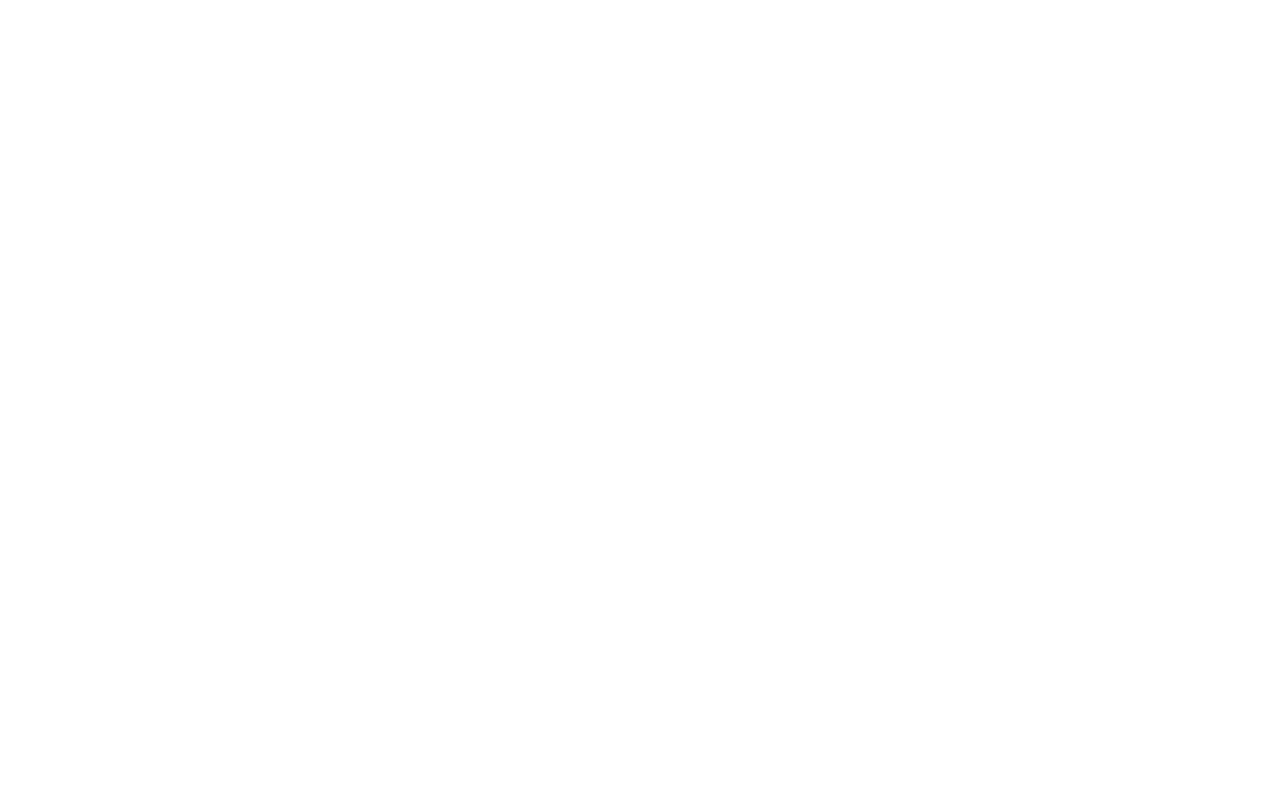
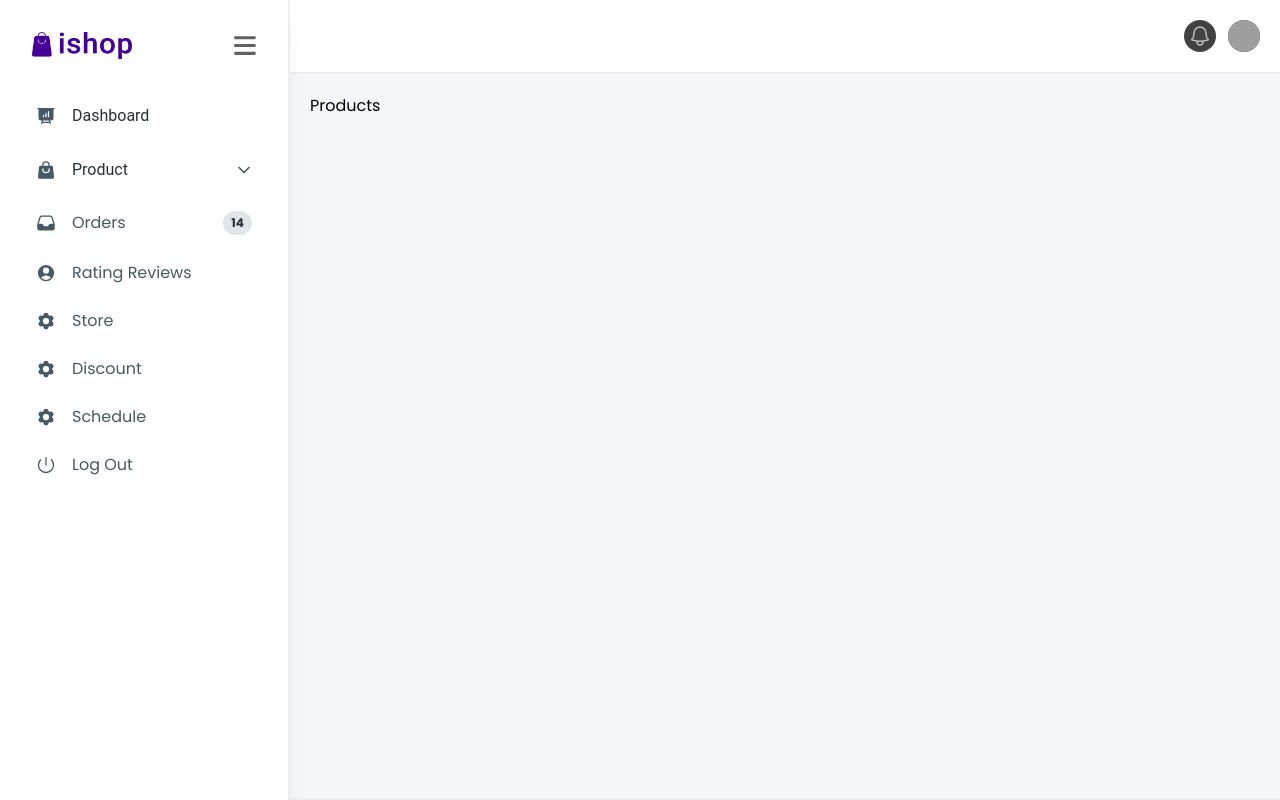
Before and after one commit to my-project-hub/ITS-2011-cw-e-commerce, a React (Vite) app in the folder FRONTEND/: page /admin/products in a window 1280 px wide. Before the commit this address had no page. Built offline with nearby package versions, Linux system fonts and the light colour scheme; grey boxes are pictures that could not be loaded.

Commit message:
add routing

```diff
--- a/FRONTEND/src/App.tsx
+++ b/FRONTEND/src/App.tsx
@@ -1,6 +1,7 @@
 import AdminDashboard from './page/admin-dashboard.page';
 import AdminLogin from './page/admin-login.page'
 import { BrowserRouter, Route, Routes } from "react-router-dom";
+import AdminProduct from './page/admin-products.page';
 
 function App() {
 
@@ -10,6 +11,7 @@
         <Routes>
           <Route path='/login' element={<AdminLogin />} />
           <Route path='/dashboard' element={<AdminDashboard />} />
+          <Route path='/products' element={<AdminProduct />} />
         </Routes>
       </BrowserRouter>
     </>
--- a/FRONTEND/src/component/multilevel-sidebar.component.tsx
+++ b/FRONTEND/src/component/multilevel-sidebar.component.tsx
@@ -22,6 +22,7 @@
 import { ChevronRightIcon, ChevronDownIcon } from "@heroicons/react/24/outline";
 import { FontAwesomeIcon } from "@fortawesome/react-fontawesome";
 import { faBars } from "@fortawesome/free-solid-svg-icons";
+import { Navigate, useNavigate } from "react-router";
 
 export default function MultiLevelSidebar() {
   const [open, setOpen] = React.useState(0);
@@ -29,6 +30,9 @@
   const handleOpen = (value:any) => {
     setOpen(open === value ? 0 : value);
   };
+
+  const navigate = useNavigate();
+
 
   return (
     <Card className="bg-white relative border-r-2 h-screen rounded-none w-full max-w-[20rem] p-4 shadow-xl shadow-blue-gray-900/5">
@@ -51,7 +55,7 @@
           //   />
           // }
         >
-          <ListItem className="p-0" selected={open === 1}>
+          <ListItem className="p-0" selected={open === 1} onClick={() => {navigate("/dashboard")}}>
             <AccordionHeader onClick={() => handleOpen(1)} className="border-b-0 p-3">
               <ListItemPrefix>
                 <PresentationChartBarIcon className="h-5 w-5" />
@@ -107,8 +111,8 @@
                 </ListItemPrefix>
                 Bundle deals
               </ListItem>
-              <ListItem>
-                <ListItemPrefix>
+              <ListItem onClick={() => {navigate("/products")}}  placeholder={""} onPointerEnterCapture={undefined} onPointerLeaveCapture={undefined}>
+                <ListItemPrefix  placeholder={undefined} onPointerEnterCapture={undefined} onPointerLeaveCapture={undefined}>
                   <ChevronRightIcon strokeWidth={3} className="h-3 w-5" />
                 </ListItemPrefix>
                 Products
@@ -137,6 +141,18 @@
           </ListItemPrefix>
           Store
         </ListItem>
+        <ListItem>
+          <ListItemPrefix>
+            <Cog6ToothIcon className="h-5 w-5" />
+          </ListItemPrefix>
+          Discount
+        </ListItem>
+        <ListItem>
+          <ListItemPrefix>
+            <Cog6ToothIcon className="h-5 w-5" />
+          </ListItemPrefix>
+          Schedule
+        </ListItem>
         <ListItem className=" bottom-0">
           <ListItemPrefix>
             <PowerIcon className="h-5 w-5" />
--- /dev/null
+++ b/FRONTEND/src/page/admin-products.page.tsx
@@ -0,0 +1,11 @@
+import AdminLayout from "../layout/admin.layout";
+
+export default function AdminProduct(){
+    return (
+        <>
+            <AdminLayout>
+                <p>Products</p>
+            </AdminLayout>
+        </>
+    );
+}
```
